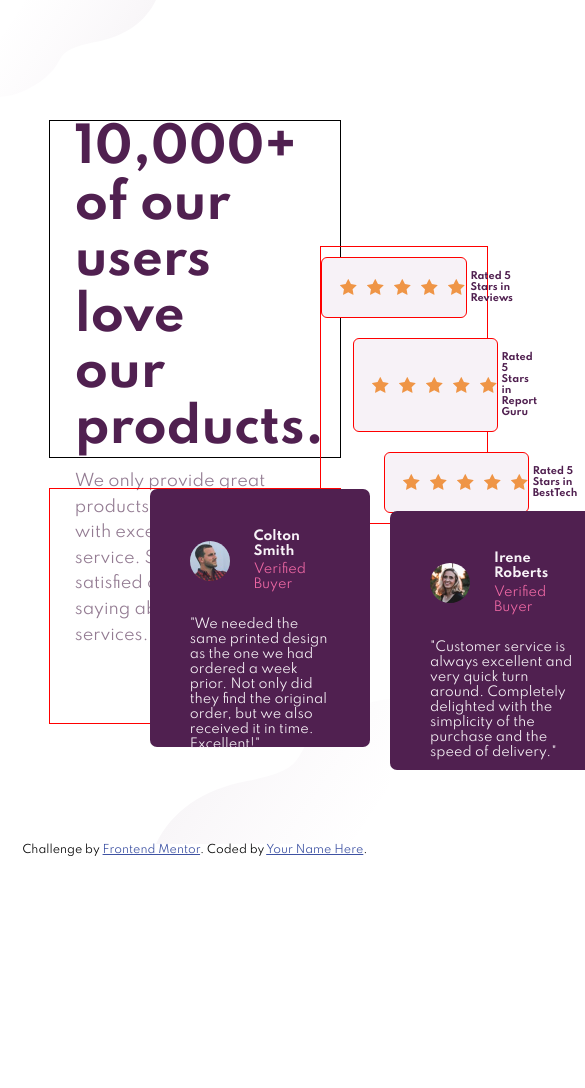
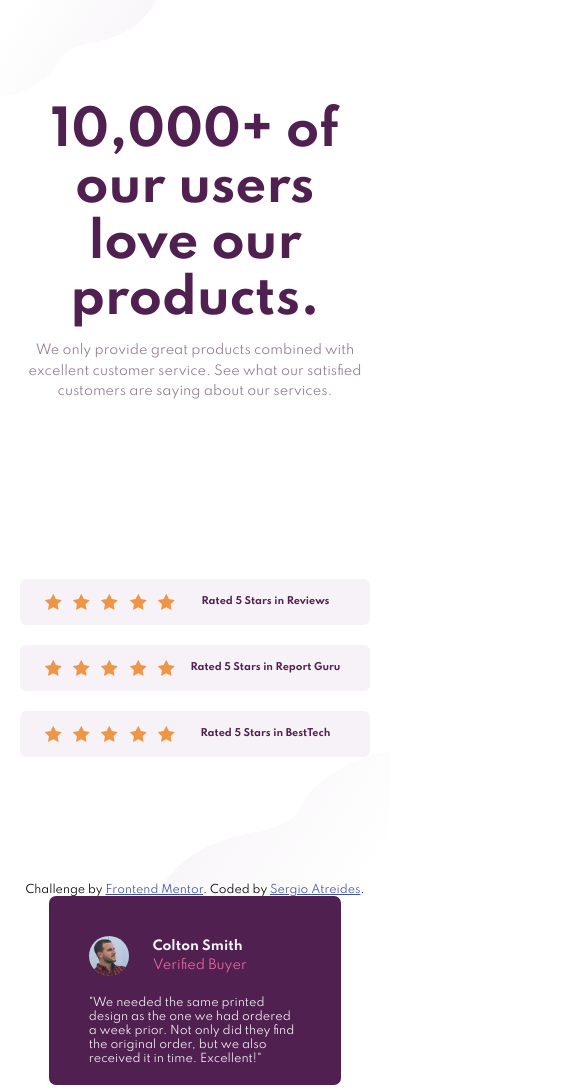
Before and after one commit to sergioatreides/social-proof-section-master, a plain HTML site: page index.html in a window 390 px wide. Shown: the top 1088 px of the page, 585 px wide, since content can reach past the window. Before the commit the page ends 857 px from the top, so only its background shows below. Drawn offline with Linux system fonts and the light colour scheme.

Commit message:
Mobile version (start)

```diff
--- a/css/styles.css
+++ b/css/styles.css
@@ -11,7 +11,7 @@
     margin: 0 auto;
 }
 body {
-    height: 100vh;
+    /* height: 100vh; */
     background-color: var(--white);
     background:
         url("../images/bg-pattern-top-desktop.svg") top left no-repeat,
@@ -22,41 +22,28 @@ body {
 main {
     display: flex;
     flex-direction: column;
-    height: 100%;
+    height: 100vh;
     align-items: center;
     justify-content: center;
 }
 .contenedor-superior {
     display: grid;
     width: 75vw;
-    height: 40vh;
-    border: 1px solid black;
+    height: 50vh;
     grid-template-columns: 1fr 1fr;
     align-items: center;
-    justify-content: space-between;
-/*     padding: 0px 40px; */
-/*     grid-gap: 80px; */
+    grid-gap: 80px;
 }
 .declaration {
-    width: 80%;
+    width: 90%;
+    margin: 0;
 }
 .declaration p {
-    /* font-size: ; */
-    font-size: 1em;
+    font-size: .8em;
     margin-top: 12px;
     padding: 0;
     line-height: 1.6em;
     color: var(--dark-grayish-magenta);
-}
-.contenedor-testimonios {
-    display: grid;
-    width: 75vw;
-    height: 28vh;
-    grid-template-columns: repeat(3, 1fr);
-    margin-top: 30px;
-    padding: 0px 100px;
-    grid-gap: 20px;
-    border: 1px solid red;
 }
 h1 {
     color: var(--very-dark-magenta);
@@ -70,15 +57,13 @@ h2 {
 .ratings {
     display: grid;
     grid-row: repeat(3, 1fr);
-    border: 1px solid red;
-    width: 80%;
+    width: 100%;
 }
 .rating {
     display: grid;
     grid-template-columns: repeat(5, 1fr) 6fr;
-    /* margin: 0px 10px; */
-    width: 70%;
-    padding: 13px;
+    width: 80%;
+    padding: 15px 20px;
     margin: 10px 0px;
     background-color: var(--light-grayish-magenta);
     font-size: .6em;
@@ -86,10 +71,6 @@ h2 {
     color: var(--very-dark-magenta);
     border-radius: 6px;
     align-items: center;
-    border: 1px solid red;
-/*     background-image: url("../images/icon-star.svg");
-    background-repeat: no-repeat;
-    background-position-y: center; */
 }
 .rating-guru {
     justify-self: center;
@@ -97,16 +78,21 @@ h2 {
 .rating-best {
     justify-self: flex-end;
 }
-.alineado {
-    padding-bottom: 5px 0px;
-}
 .rating img {
     margin: 0px 5px;
+}
+.contenedor-testimonios {
+    display: grid;
+    width: 75vw;
+    height: 37vh;
+    grid-template-columns: repeat(3, 1fr);
+    margin-top: 2em;
+    grid-gap: 20px;
 }
 .testimonio {
     background-color: var(--very-dark-magenta);
     border-radius: 7px;
-    height: 85%;
+    height: 90%;
     padding: 40px;
 }
 .testimonio__heading {
@@ -137,30 +123,10 @@ h2 {
     margin-top: .3em;
 }
 .quote {
-    font-size: .8em;
+    font-size: .7em;
     color: var(--light-grayish-magenta);
-    margin-top: 25px;
+    margin-top: 20px;
 }
-
-
-
-
-
-
-
-
-
-
-
-
-
-
-
-
-
-
-
-
 .attribution {
     font-size: 11px;
     text-align: center;
@@ -168,3 +134,39 @@ h2 {
 .attribution a {
     color: hsl(228, 45%, 44%);
 }
+@media screen and (max-width: 800px) {
+    main {
+        display: block;
+        margin: 20px 20px;
+    }
+    .contenedor-superior {
+        width: 100%;
+        height: 100%;
+        grid-template-columns: 1fr;
+        grid-template-rows: repeat(2, 1fr);
+        grid-gap: 0px;
+    }
+    .contenedor-testimonios {
+        grid-template-columns: 1fr;
+        grid-template-rows: repeat(3, 1fr);
+    }
+    .declaration {
+        padding: 0;
+        text-align: center;
+        width: 100%;
+        height: 60%;
+    }
+    .ratings {
+        width: 100%;
+        height: 40%;
+    }
+    .rating {
+        width: 100%;
+    }
+    .rating-guru,
+    .rating-best,
+    .rating-reviews {
+        justify-self: center;
+    }
+
+}
--- a/index.html
+++ b/index.html
@@ -84,10 +84,8 @@
       </section>
     </main>
     <footer class="attribution">
-      Challenge by
-      <a href="https://www.frontendmentor.io?ref=challenge" target="_blank"
-        >Frontend Mentor</a
-      >. Coded by <a href="#">Your Name Here</a>.
+      Challenge by <a href="https://www.frontendmentor.io?ref=challenge" target="_blank">Frontend Mentor</a>.
+      Coded by <a href="https://github.com/sergioatreides">Sergio Atreides</a>.
     </footer>
   </body>
 </html>
```
